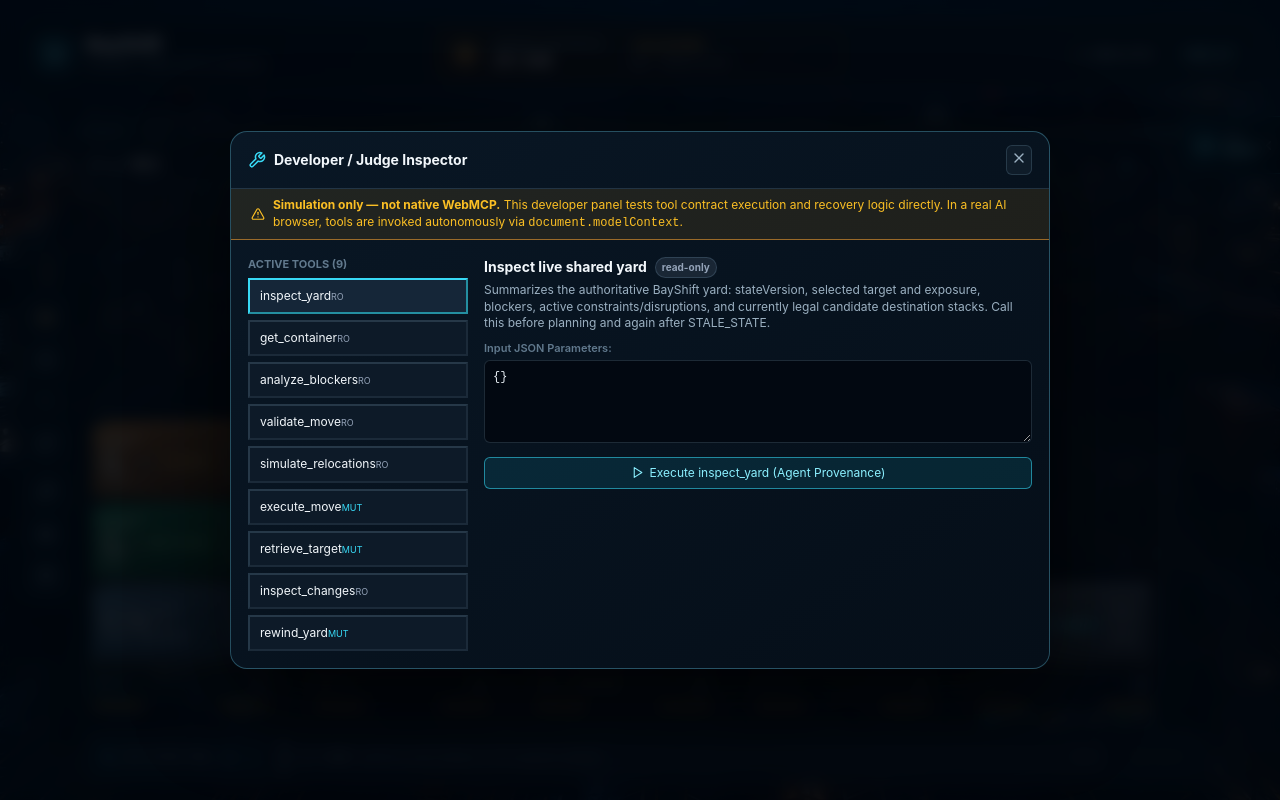
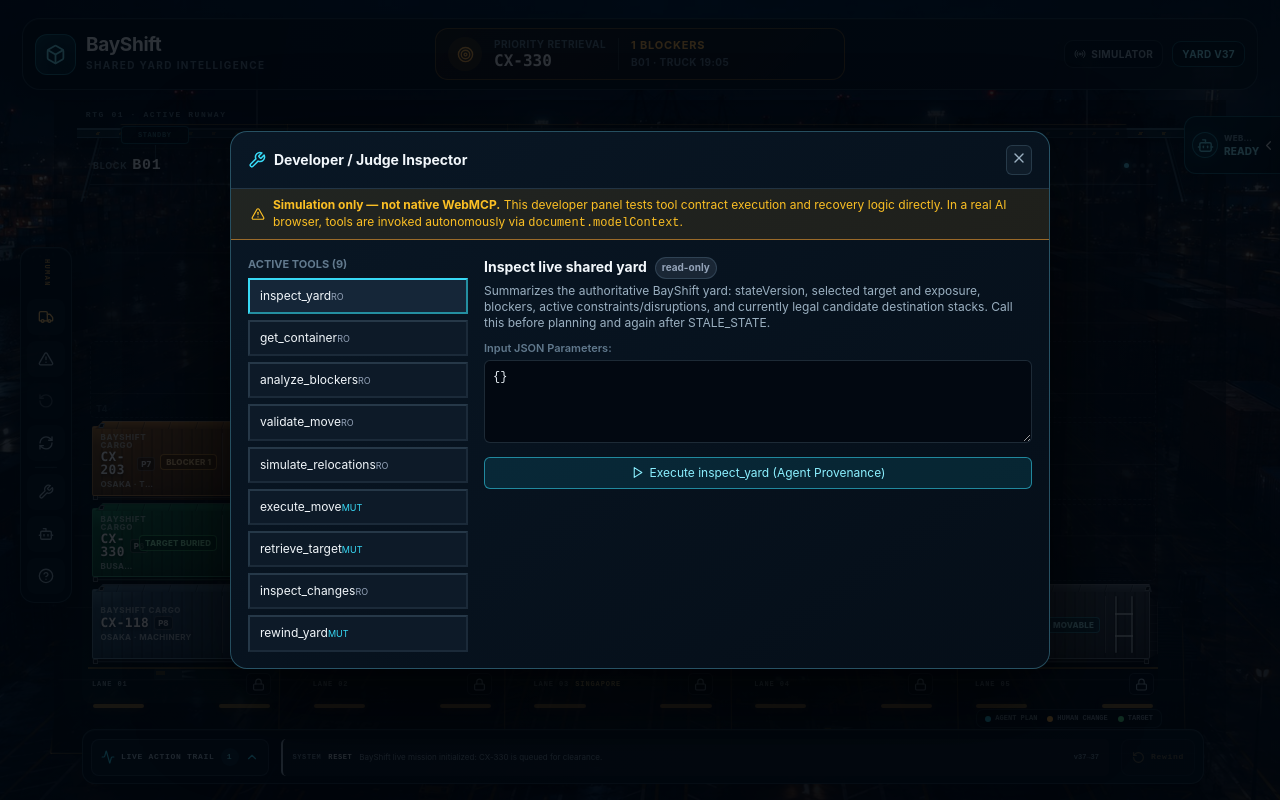
Before and after one commit to Syedsaadhhh/BayShift-WebMCP-Container-Yard-Relocation, a React (Vite) app: page / in a window 1280 px wide. Both pictures are taken after a click on the button "Inspect all registered WebMCP tools". Built offline with nearby package versions, Linux system fonts and the light colour scheme.

Commit message:
perf: remove scroll-time backdrop repaints

```diff
--- a/src/performance.css
+++ b/src/performance.css
@@ -116,3 +116,42 @@
     scroll-behavior: auto !important;
   }
 }
+
+
+/* Keep scroll input on the compositor. The expanded ledger previously blurred
+   almost the whole yard on every wheel/touch event, which caused visible lag. */
+html,
+body,
+#root {
+  scroll-behavior: auto !important;
+  overscroll-behavior: none;
+}
+
+.ledger-section,
+.event-pulse-banner,
+.modal-overlay {
+  backdrop-filter: none !important;
+  -webkit-backdrop-filter: none !important;
+}
+
+.ledger-section {
+  background: linear-gradient(110deg, rgba(3, 16, 27, 0.98), rgba(5, 19, 30, 0.96)) !important;
+}
+
+.event-pulse-banner {
+  background-color: rgba(5, 19, 30, 0.98) !important;
+}
+
+.agent-dock-surface,
+.ledger-expanded-content,
+.change-inspector > div,
+.modal-body {
+  overscroll-behavior: contain;
+  contain: paint;
+  -webkit-overflow-scrolling: touch;
+  scroll-behavior: auto !important;
+}
+
+.operational-yard {
+  contain: layout paint;
+}
```
